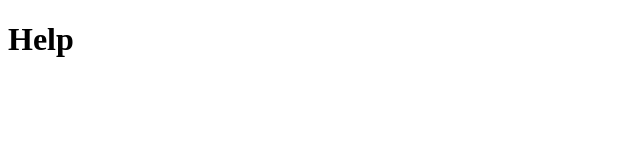
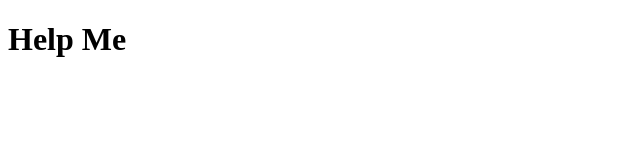
Before and after one commit to SerhiiVeremiienko/mate-test-repository, a plain HTML site: page help.html in a window 1280 px wide. Shown: the full height of the page, 0-640 px from the left. Drawn offline with Linux system fonts and the light colour scheme.

Commit message:
fixed Help header

```diff
--- a/help.html
+++ b/help.html
@@ -7,7 +7,7 @@
 </head>
 <body>
     <h1>
-        Help
+        Help Me
     </h1>
 </body>
 </html>
```
